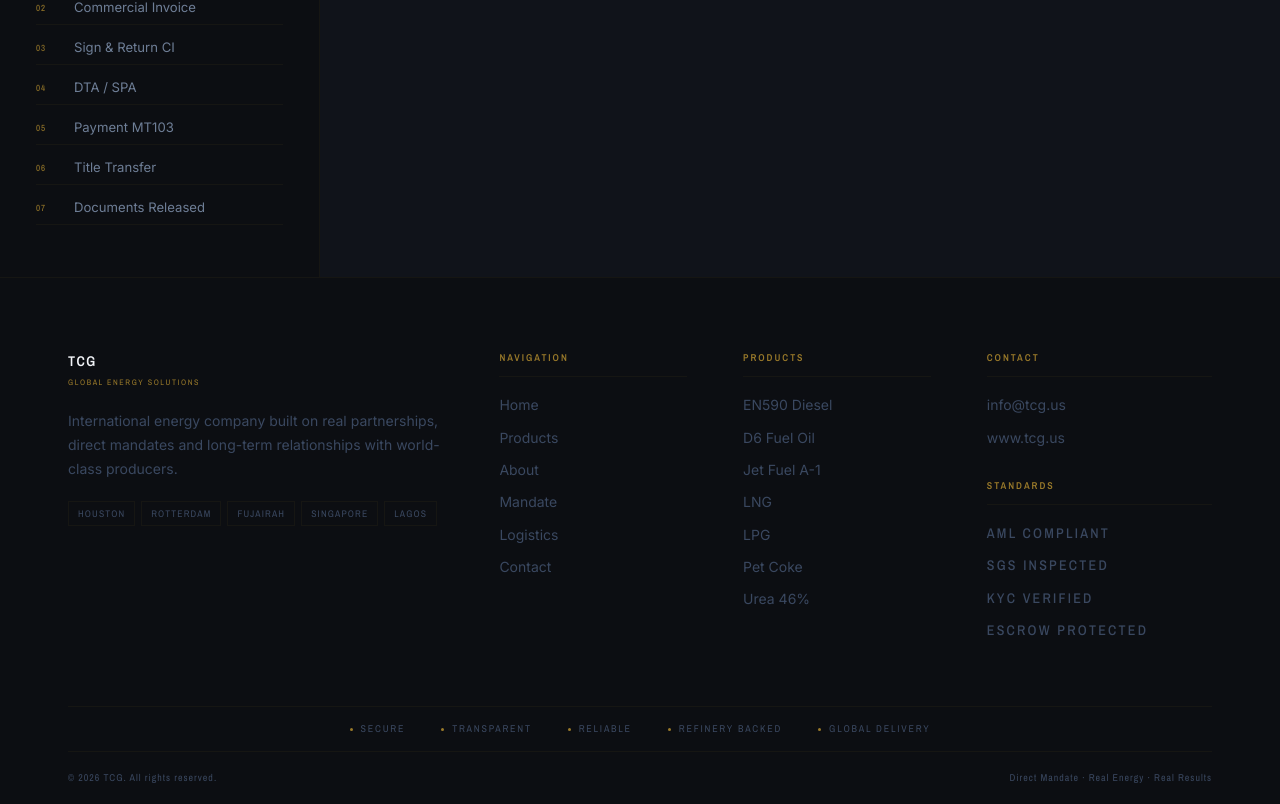
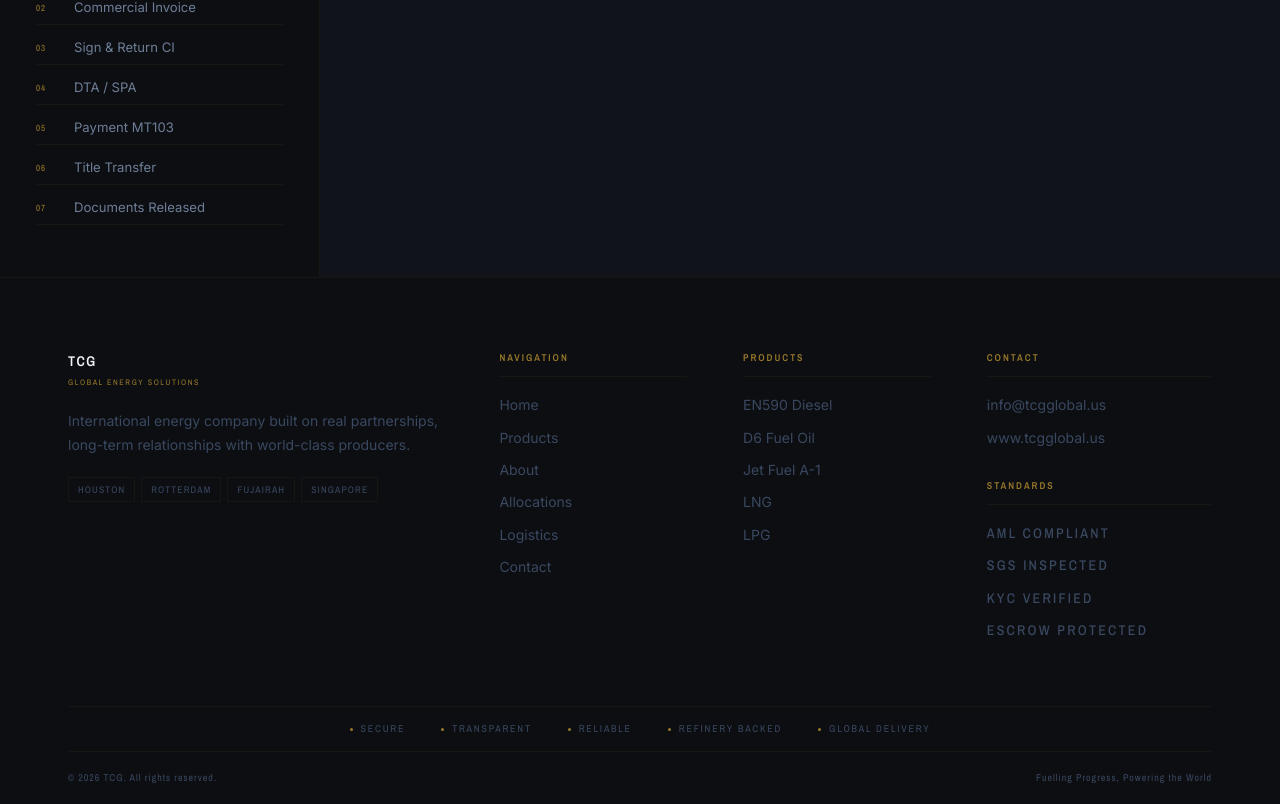
Before and after one commit to afuentesIA/tcg, a React (Vite) app: page /contact in a window 1280 px wide. Shown: the part 1216-2020 px from the top of the page. Built offline with nearby package versions, Linux system fonts and the light colour scheme.

Commit message:
Add files via upload

```diff
--- a/src/components/Footer.jsx
+++ b/src/components/Footer.jsx
@@ -15,10 +15,10 @@
             </div>
             <p className="footer-desc">
               International energy company built on real partnerships,
-              direct mandates and long-term relationships with world-class producers.
+              long-term relationships with world-class producers.
             </p>
             <div className="footer-hubs">
-              {['Houston','Rotterdam','Fujairah','Singapore','Lagos'].map(c => (
+              {['Houston','Rotterdam','Fujairah','Singapore'].map(c => (
                 <span key={c} className="footer-hub">{c}</span>
               ))}
             </div>
@@ -26,22 +26,22 @@
 
           <div className="footer-col">
             <p className="footer-col-title">Navigation</p>
-            {[['/', 'Home'],['/products','Products'],['/about','About'],['/mandate','Mandate'],['/logistics','Logistics'],['/contact','Contact']].map(([to,l]) => (
+            {[['/', 'Home'],['/products','Products'],['/about','About'],['/allocations','Allocations'],['/logistics','Logistics'],['/contact','Contact']].map(([to,l]) => (
               <NavLink key={to} to={to} end={to==='/'} className="footer-link">{l}</NavLink>
             ))}
           </div>
 
           <div className="footer-col">
             <p className="footer-col-title">Products</p>
-            {['EN590 Diesel','D6 Fuel Oil','Jet Fuel A-1','LNG','LPG','Pet Coke','Urea 46%'].map(p => (
+            {['EN590 Diesel','D6 Fuel Oil','Jet Fuel A-1','LNG','LPG'].map(p => (
               <NavLink key={p} to="/products" className="footer-link">{p}</NavLink>
             ))}
           </div>
 
           <div className="footer-col">
             <p className="footer-col-title">Contact</p>
-            <a href="mailto:info@tcg.us" className="footer-link">info@tcg.us</a>
-            <a href="https://www.tcg.us" className="footer-link" target="_blank" rel="noreferrer">www.tcg.us</a>
+            <a href="mailto:info@tcgglobal.us" className="footer-link">info@tcgglobal.us</a>
+            <a href="https://www.tcgglobal.us" className="footer-link" target="_blank" rel="noreferrer">www.tcgglobal.us</a>
             <p className="footer-col-title" style={{marginTop:24}}>Standards</p>
             {['AML Compliant','SGS Inspected','KYC Verified','Escrow Protected'].map(t=>(
               <span key={t} className="footer-link t-tag" style={{cursor:'default'}}>{t}</span>
@@ -59,7 +59,7 @@
 
         <div className="footer-bottom">
           <span>© {new Date().getFullYear()} TCG. All rights reserved.</span>
-          <span>Direct Mandate &middot; Real Energy &middot; Real Results</span>
+          <span>Fuelling Progress, Powering the World</span>
         </div>
       </div>
     </footer>
--- a/src/components/Navbar.jsx
+++ b/src/components/Navbar.jsx
@@ -2,12 +2,12 @@
 import { NavLink } from 'react-router-dom'
 
 const NAV = [
-  { to: '/',          label: 'Home'      },
-  { to: '/products',  label: 'Products'  },
-  { to: '/about',     label: 'About'     },
-  { to: '/mandate',   label: 'Mandate'   },
-  { to: '/logistics', label: 'Logistics' },
-  { to: '/contact',   label: 'Contact'   },
+  { to: '/',           label: 'Home'        },
+  { to: '/products',   label: 'Products'    },
+  { to: '/about',      label: 'About'       },
+  { to: '/allocations', label: 'Allocations' },
+  { to: '/logistics',  label: 'Logistics'   },
+  { to: '/contact',    label: 'Contact'     },
 ]
 
 export default function Navbar() {
```
